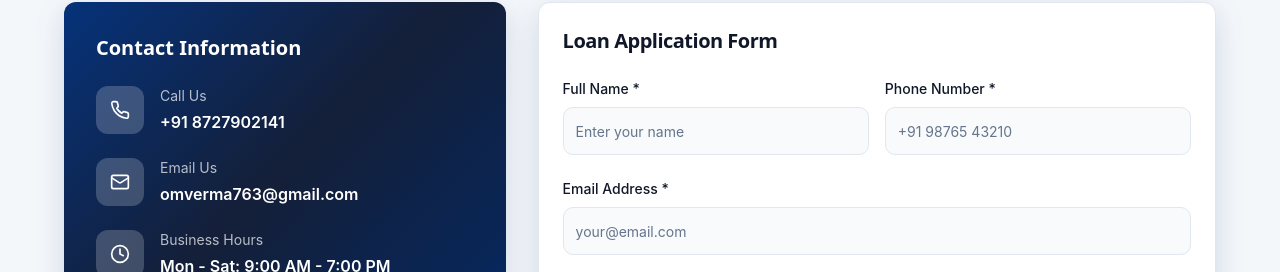
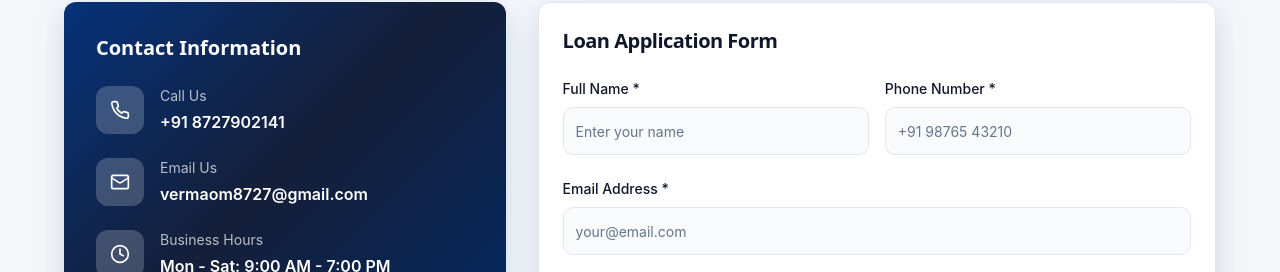
Before and after one commit to sunil-appinventiv/primeloan, a React (Vite) app: page / in a window 1280 px wide. Shown: the part 6139-6411 px from the top of the page. Built offline with nearby package versions, Linux system fonts and the light colour scheme; the HTML template or start-up script is replaced by a standard one.

Commit message:
Update ContactForm.tsx

```diff
--- a/src/components/ContactForm.tsx
+++ b/src/components/ContactForm.tsx
@@ -130,7 +130,7 @@ const ContactForm = () => {
                     </div>
                     <div>
                       <p className="text-sm text-primary-foreground/70 mb-1">Email Us</p>
-                      <p className="font-semibold">omverma763@gmail.com</p>
+                      <p className="font-semibold">vermaom8727@gmail.com</p>
                      </div>
                   </div>
 
```
